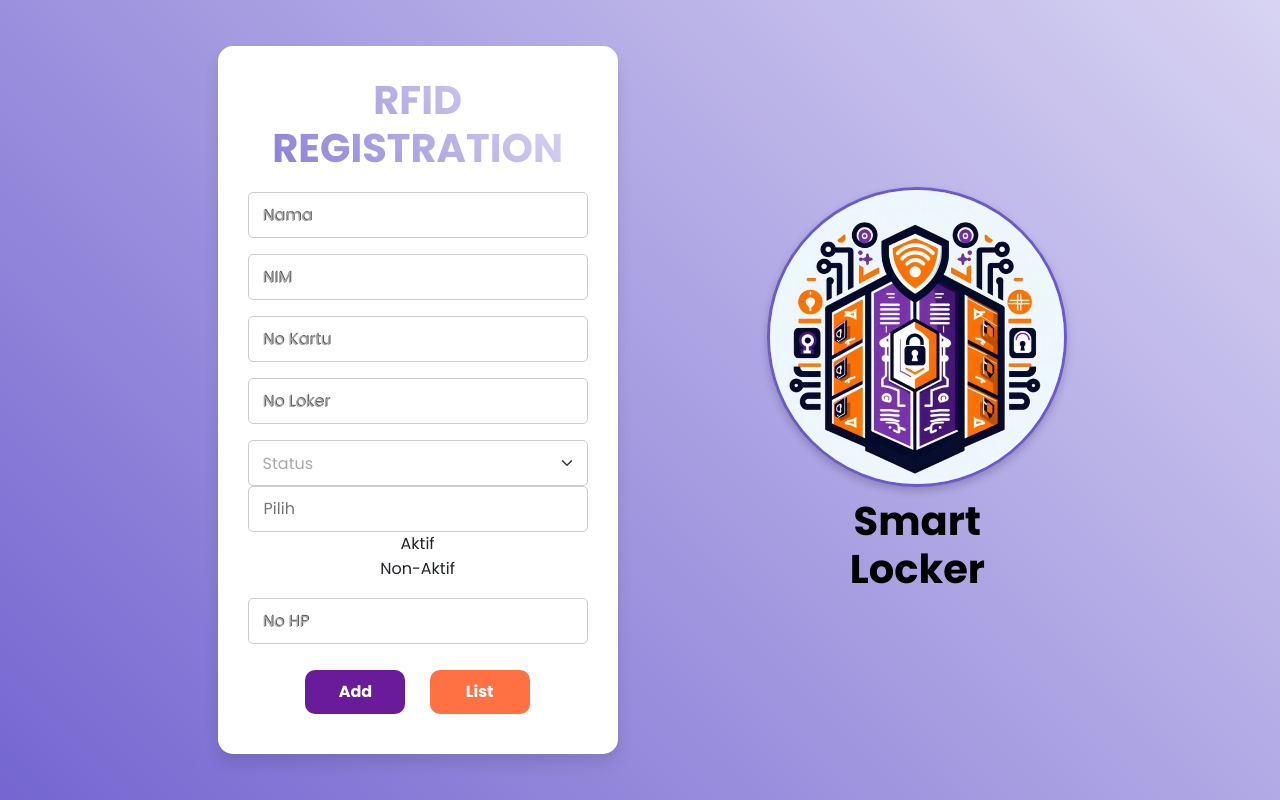
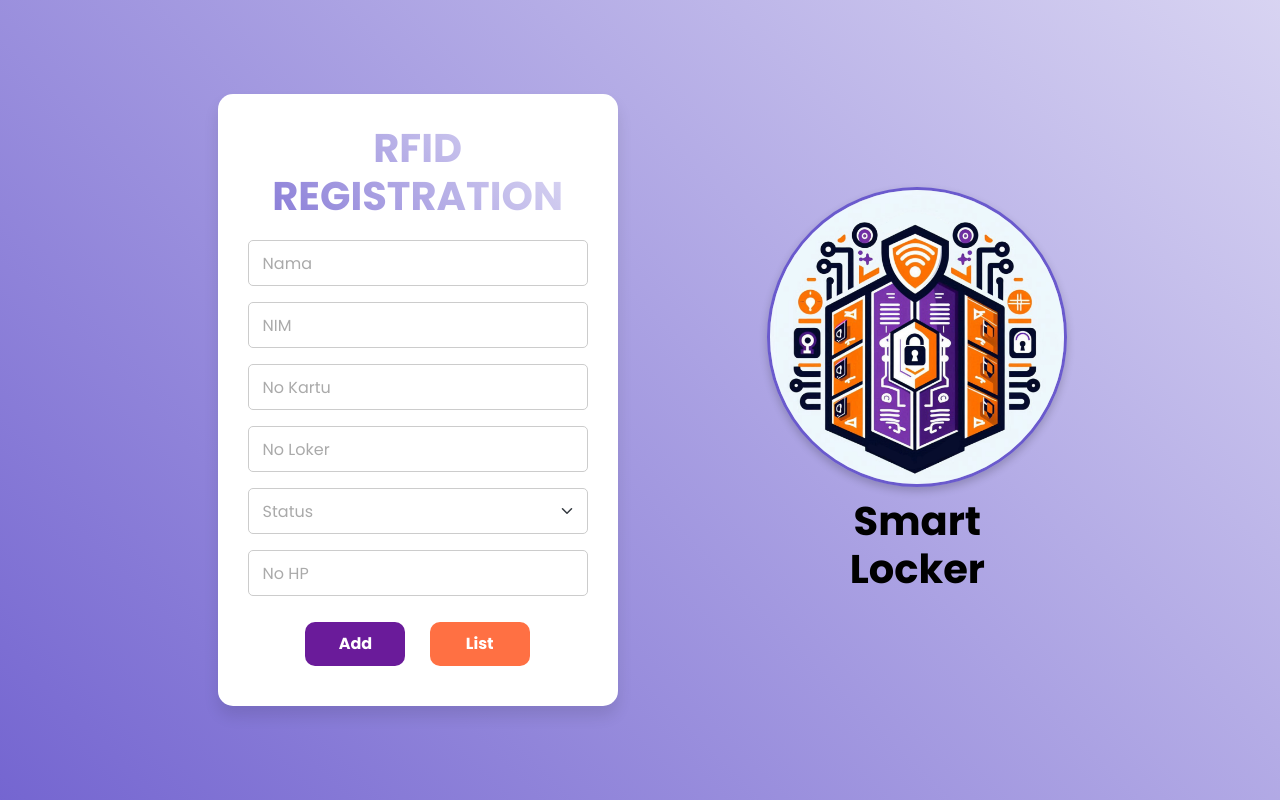
Before and after one commit to MuhammadRizki1303/Project-Smart-Loker-Berbasis-RFID, a PHP site: page /Project-Smart-Loker-Berbasis-RFID/input.php in a window 1280 px wide. Run offline with PHP 8.4, Linux system fonts and the light colour scheme; lists and menus that the app fills with data are empty.

Commit message:
Perbaikan tampilan

```diff
--- a/input.php
+++ b/input.php
@@ -63,28 +63,26 @@ $conn->close();
         <h2 class="gradient-title">RFID Registration</h2>
         <form class="form-container" action="" method="POST">
             <div class="mb-3 form-group floating-label">
-                <input type="text" class="form-control" id="nama_mahasiswa" name="nama_mahasiswa" placeholder="Nama"
+                <input type="text" class="form-control" id="nama_mahasiswa" name="nama_mahasiswa" placeholder=""
                     required>
                 <label for="nama">Nama</label>
             </div>
             <div class="mb-3 form-group floating-label">
-                <input type="text" class="form-control" id="nim" name="nim" placeholder="NIM" required>
+                <input type="text" class="form-control" id="nim" name="nim" placeholder="" required>
                 <label for="nim">NIM</label>
             </div>
             <div class="mb-3 form-group floating-label">
-                <input type="text" class="form-control" id="nomor_rfid" name="nomor_rfid" placeholder="No Kartu"
-                    required>
+                <input type="text" class="form-control" id="nomor_rfid" name="nomor_rfid" placeholder="" required>
                 <label for="nomor-kartu">No Kartu</label>
             </div>
             <div class="mb-3 form-group floating-label">
-                <input type="number" class="form-control" id="nomor_loker" name="nomor_loker" placeholder="No Loker"
-                    required>
+                <input type="number" class="form-control" id="nomor_loker" name="nomor_loker" placeholder="" required>
                 <label for="nomor-loker">No Loker</label>
             </div>
             <!-- Dropdown untuk Status -->
             <div class="mb-3 form-group floating-label">
                 <select class="form-select" id="status" name="status" required>
-                    <option value="" disabled selected><input type="text" placeholder="Pilih"></option>
+                    <option value="" disabled selected></option>
                     <option value="1">Aktif</option>
                     <option value="0">Non-Aktif</option>
                 </select>
@@ -93,7 +91,7 @@ $conn->close();
 
             <!-- Kolom untuk Nomor HP -->
             <div class="mb-3 form-group floating-label">
-                <input type="text" class="form-control" id="nomor-hp" name="nomor_hp" placeholder="No HP" required>
+                <input type="text" class="form-control" id="nomor-hp" name="nomor_hp" placeholder="" required>
                 <label for="nomor-hp">No HP</label>
             </div>
 
```
